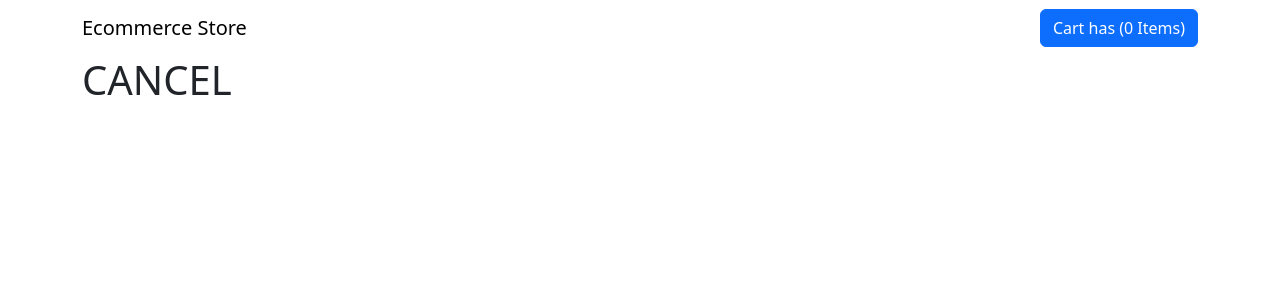
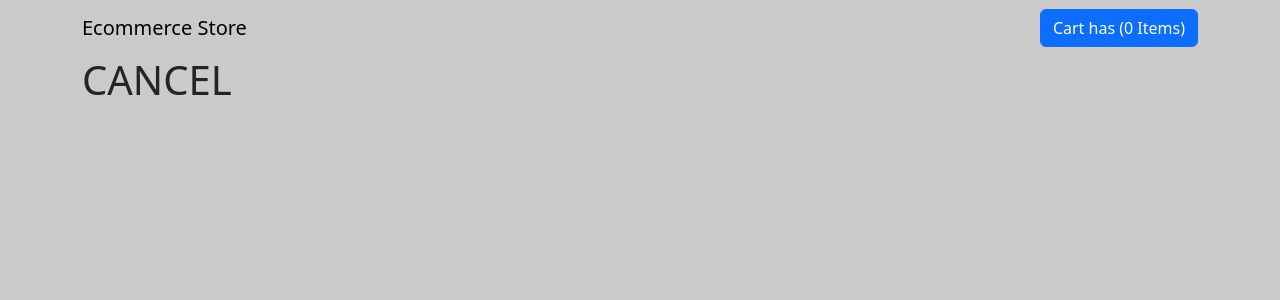
Before and after one commit to Predrag-Jandric/React-shopping-cart-logic, a React (Create React App) app: page /cancel in a window 1280 px wide. Shown: the top 300 px of the page. Built offline with nearby package versions, Linux system fonts and the light colour scheme.

Commit message:
fixed shopping cart error

```diff
--- a/src/CartContext.js
+++ b/src/CartContext.js
@@ -11,7 +11,7 @@ export const CartContext = createContext({
     getTotalCost: () => { },
 })
 
-export default function CartProvider({ children }) {
+export function CartProvider({ children }) {
 
     const [cartProducts, setCartProducts] = useState([])
 
@@ -87,7 +87,7 @@ export default function CartProvider({ children }) {
 
     // defining these empty functions
     const contextValue = {
-        items: [],
+        items: cartProducts,
         getProductQuantity,
         addOneToCart,
         removeOneFromCart,
@@ -101,3 +101,5 @@ export default function CartProvider({ children }) {
         </CartContext.Provider>
     )
 }
+
+export default CartProvider;
--- /dev/null
+++ b/src/index.css
@@ -0,0 +1,3 @@
+body {
+    background-color: rgb(203, 202, 202);
+}
--- a/src/index.js
+++ b/src/index.js
@@ -1,6 +1,7 @@
 import React from 'react';
 import ReactDOM from 'react-dom/client';
 import App from './App';
+import './index.css'
 
 
 const root = ReactDOM.createRoot(document.getElementById('root'));
```
